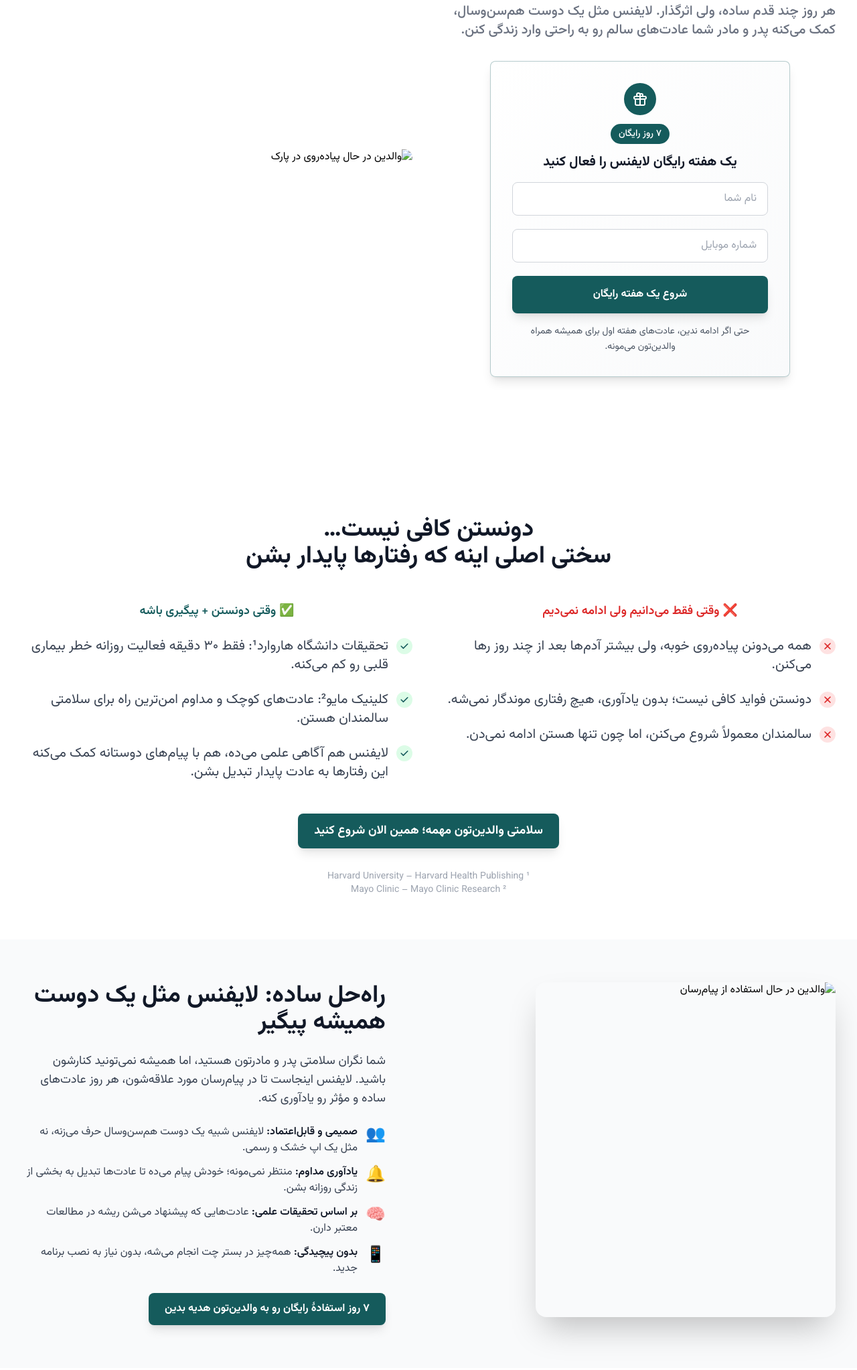
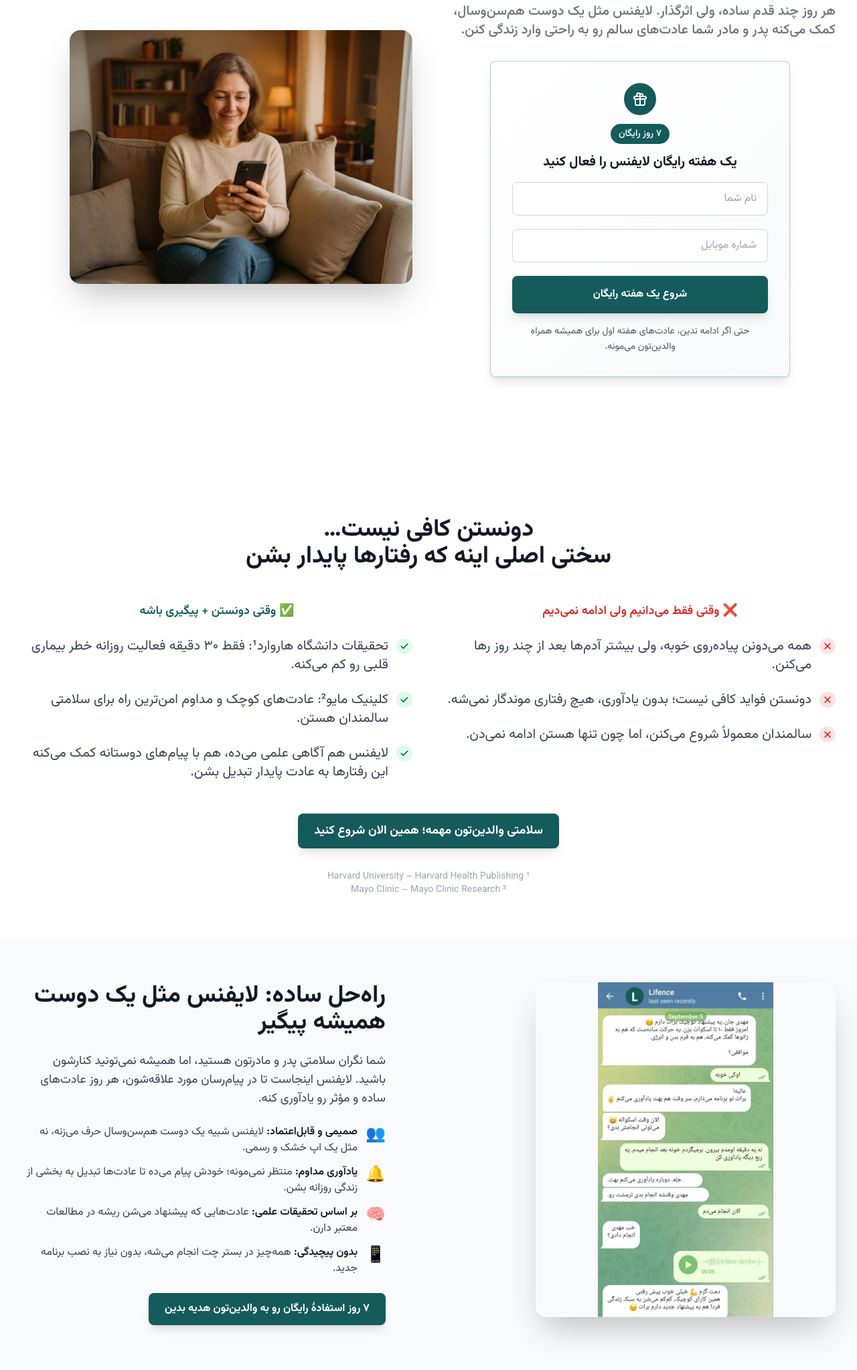
Before and after one commit to mahdi-vakili/lifence_landing_final, a plain HTML site: page index.html in a window 1280 px wide. Shown: the part 237-2283 px from the top of the page at 67% size. Drawn offline with nearby package versions, Linux system fonts and the light colour scheme.

Commit message:
changed image paths

```diff
--- a/index.html
+++ b/index.html
@@ -236,7 +236,7 @@
                  <div class="w-full lg:w-1/2 flex justify-center lg:justify-start order-first lg:order-last">
                      <div class="w-full max-w-sm lg:max-w-lg">
                         <img
-                             src="./lifence-landing/assets/hero.png"
+                             src="./assets/hero.png"
                             alt="والدین در حال پیاده‌روی در پارک"
                              class="w-full h-auto max-h-[518px] lg:max-h-[691px] rounded-2xl shadow-2xl object-contain mx-auto"
                         >
@@ -361,7 +361,7 @@
                 <div class="w-full md:w-1/2 flex justify-center md:justify-start pl-0 md:pl-8">
                      <div class="w-full max-w-sm md:max-w-md h-[400px] md:h-[500px] flex items-center">
                         <img
-                             src="./lifence-landing/assets/solution.png"
+                             src="./assets/solution.png"
                             alt="والدین در حال استفاده از پیام‌رسان"
                              class="w-full h-full rounded-2xl shadow-2xl object-contain mx-auto"
                         >
```
